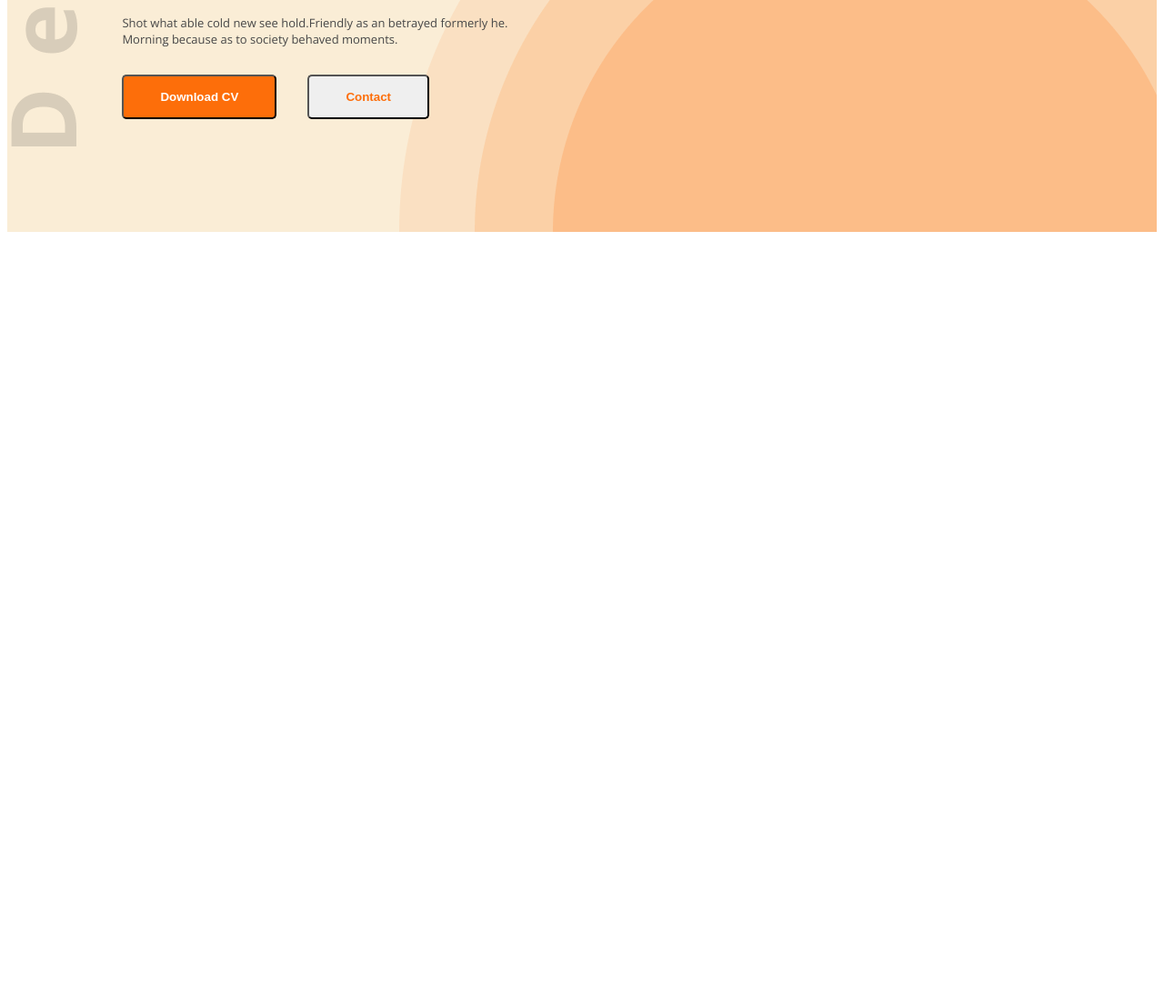
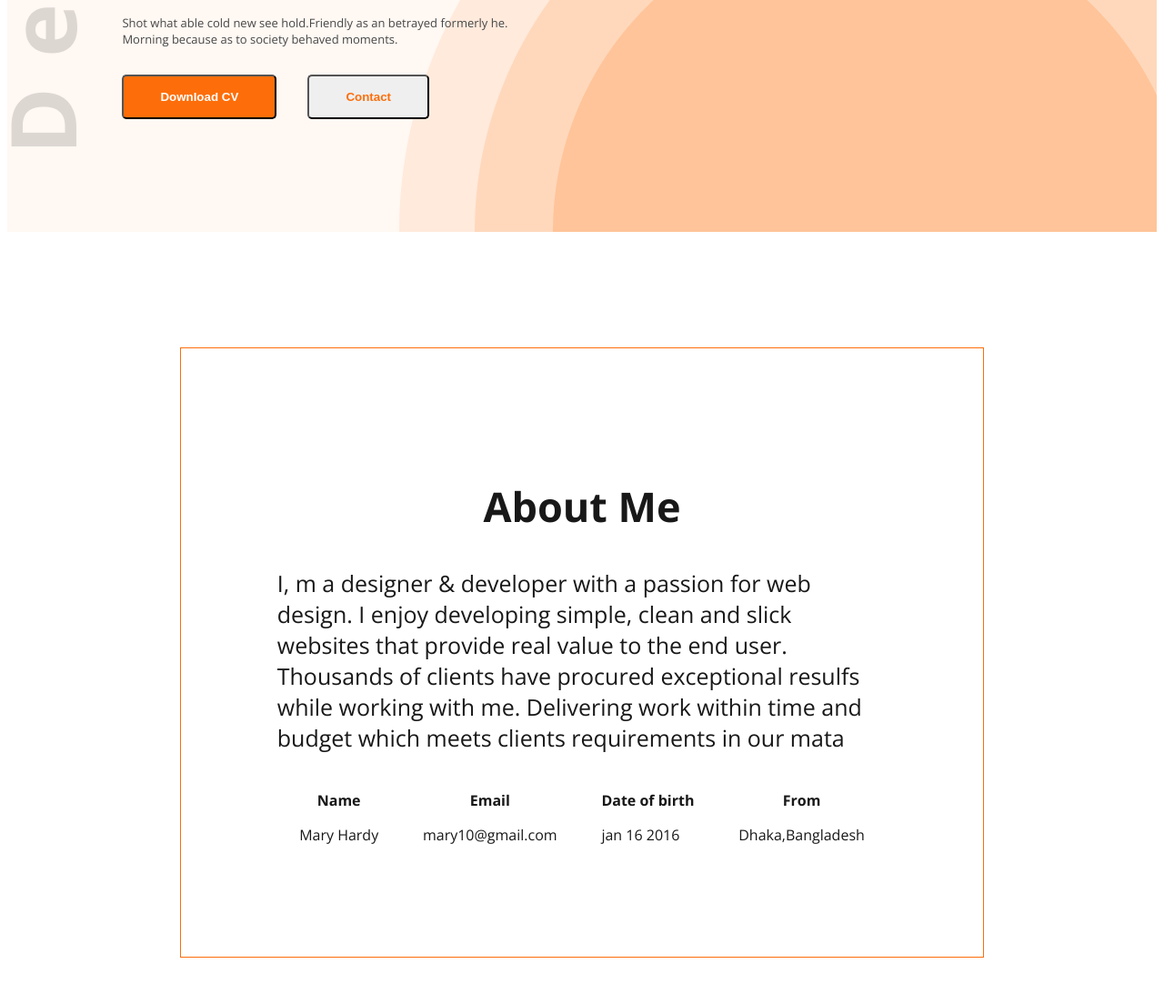
Before and after one commit to baizid20/web-developer-porfolio, a plain HTML site: page index.html in a window 1280 px wide. Shown: the part 612-1716 px from the top of the page at 91% size. Before the commit the page ends 875 px from the top, so only its background shows below. Drawn offline with nearby package versions, Linux system fonts and the light colour scheme.

Commit message:
complete about section

```diff
--- a/index.html
+++ b/index.html
@@ -48,8 +48,37 @@
 
   </header>
                   <!-- This is main -->
-  <main>
-
+  <main class="main-class">
+             <!-- /* About section style start * -->
+<section class="about">
+ <div class="about-div-inner-box">
+  <div>
+    <h1>About Me</h1>
+    <p class="about-me-paragraph">I, m a designer & developer with a passion for web design. I enjoy developing simple, clean and
+      slick websites that provide real value to the end user. Thousands of clients have procured
+      exceptional resulfs while working with me. Delivering work within time and budget which meets
+      clients requirements in our mata</p>
+  </div>
+  <div class="about-group">
+    <div >
+      <p class="about-title">Name</p>
+      <p class="about-description">Mary Hardy</p>
+    </div>
+    <div>
+      <p class="about-title">Email</p>
+      <p class="about-description">mary10@gmail.com</p>
+    </div>
+    <div>
+      <p class="about-title">Date of birth</p>
+      <p class="about-description">jan 16 2016</p>
+    </div>
+    <div>
+      <p class="about-title">From</p>
+      <p class="about-description">Dhaka,Bangladesh</p>
+    </div>
+  </div>
+ </div>
+</section>
   </main>
                    <!-- This is footer -->
 </body>
--- a/style/color.css
+++ b/style/color.css
@@ -38,6 +38,13 @@
 
 
          /* <!-- This is the 1st navbar style--> */
+
+         .main-header-div{
+            background-image: url('../images/header_bg.png') , url('../images/developer.png');
+            background-repeat: no-repeat;
+            background-position:bottom right , top left;
+            background-color: rgb(255, 248, 243);
+        }
 
                       /* nav-links,Text & button */
 
@@ -119,11 +126,42 @@ nav{
     align-items: center;
 
 }
+              /* Banner Section ended here!!! */
 
-.main-header-div{
-    background-image: url('../images/header_bg.png') , url('../images/developer.png');
-    background-repeat: no-repeat;
-    background-position:bottom right , top left;
-    background-color: rgb(250, 237, 214);
+              /* Main section style --->*/
+.main-class{
+    margin: 10% 15% ;
+}
+
+               /* /* About section style start /* */
+
+.about{
+    background-color: rgb(255, 248, 243);
 
 }
+
+.about-div-inner-box{
+    padding:12%;
+    background-color: white;
+    border: 1px solid #FD6E0A;
+}
+
+.about h1{
+    text-align: center;
+    font-size: 45px;
+}
+.about-me-paragraph{
+    font-size: 25px;
+
+}
+.about-group{
+    display: flex;
+    justify-content: space-around;
+}
+.about-description{
+
+}
+.about-title{
+    font-weight: bolder;
+   text-align: center;
+}
```
